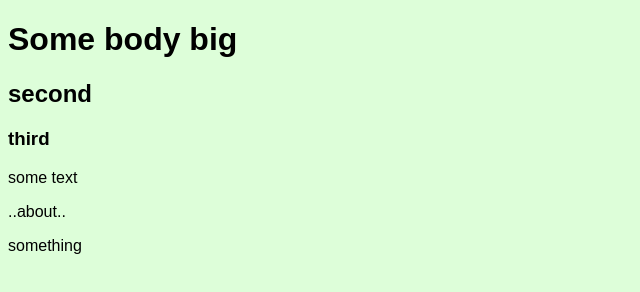
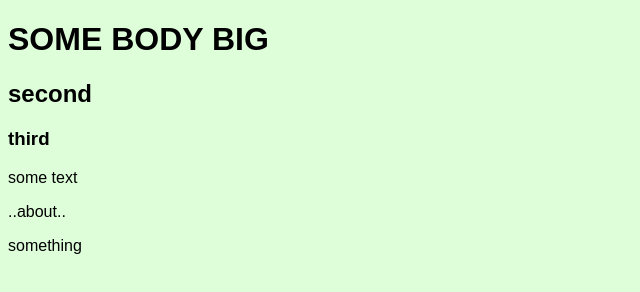
Before and after one commit to lobashev-andrey/github-1, a plain HTML site: page index.html in a window 1280 px wide. Shown: the whole page, without its empty margins (0-640 px from the left). Drawn offline with Linux system fonts and the light colour scheme.

Commit message:
SOME BODY BIG
This reverts commit 102319857217bff5764f9d1cef9647a01b7f085c.

```diff
--- a/index.html
+++ b/index.html
@@ -8,7 +8,7 @@
     <link rel="stylesheet" href="style.css">
 </head>
 <body>
-   <h1>Some body big</h1>
+   <h1>SOME BODY BIG</h1>
    <h2>second</h2>
    <h3>third</h3>
    <p>some text</p>
```
